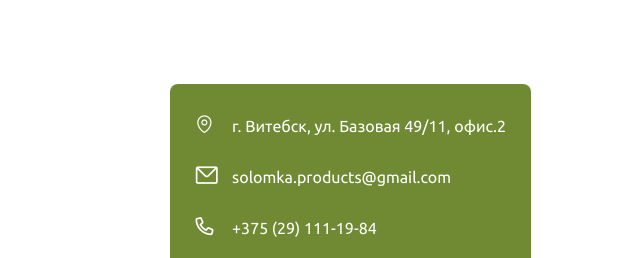
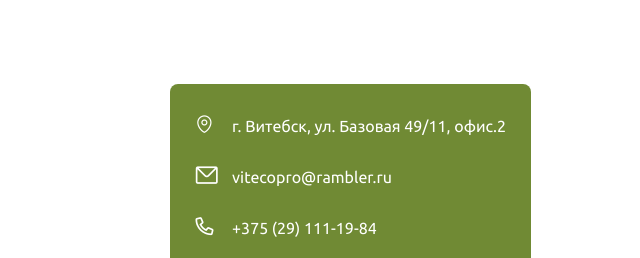
Before and after one commit to solomkaby/solomkaby, a website built with webpack: page client/src/index.html in a window 1280 px wide. Shown: the part 4206-4464 px from the top of the page, 640-1280 px from the left. Built offline with nearby package versions, Linux system fonts and the light colour scheme; some packages are replaced by stand-ins of ours; a web font is replaced by a local one; what wow.js would draw is missing.

Commit message:
Update index.html

```diff
--- a/client/src/index.html
+++ b/client/src/index.html
@@ -401,9 +401,9 @@
 										<span class="contacts__text">г. Витебск, ул. Базовая 49/11, офис.2</span>
 									</li>
 									<li class="contacts__item">
-										<a class="contacts__link" href="mainto:solomka.products@gmail.com">
+										<a class="contacts__link" href="mainto:vitecopro@rambler.ru">
 											<span class="contacts__icon _icon-mail"></span>
-											<span class="contacts__text">solomka.products@gmail.com</span>
+											<span class="contacts__text">vitecopro@rambler.ru</span>
 										</a>
 									</li>
 									<li class="contacts__item">
```
